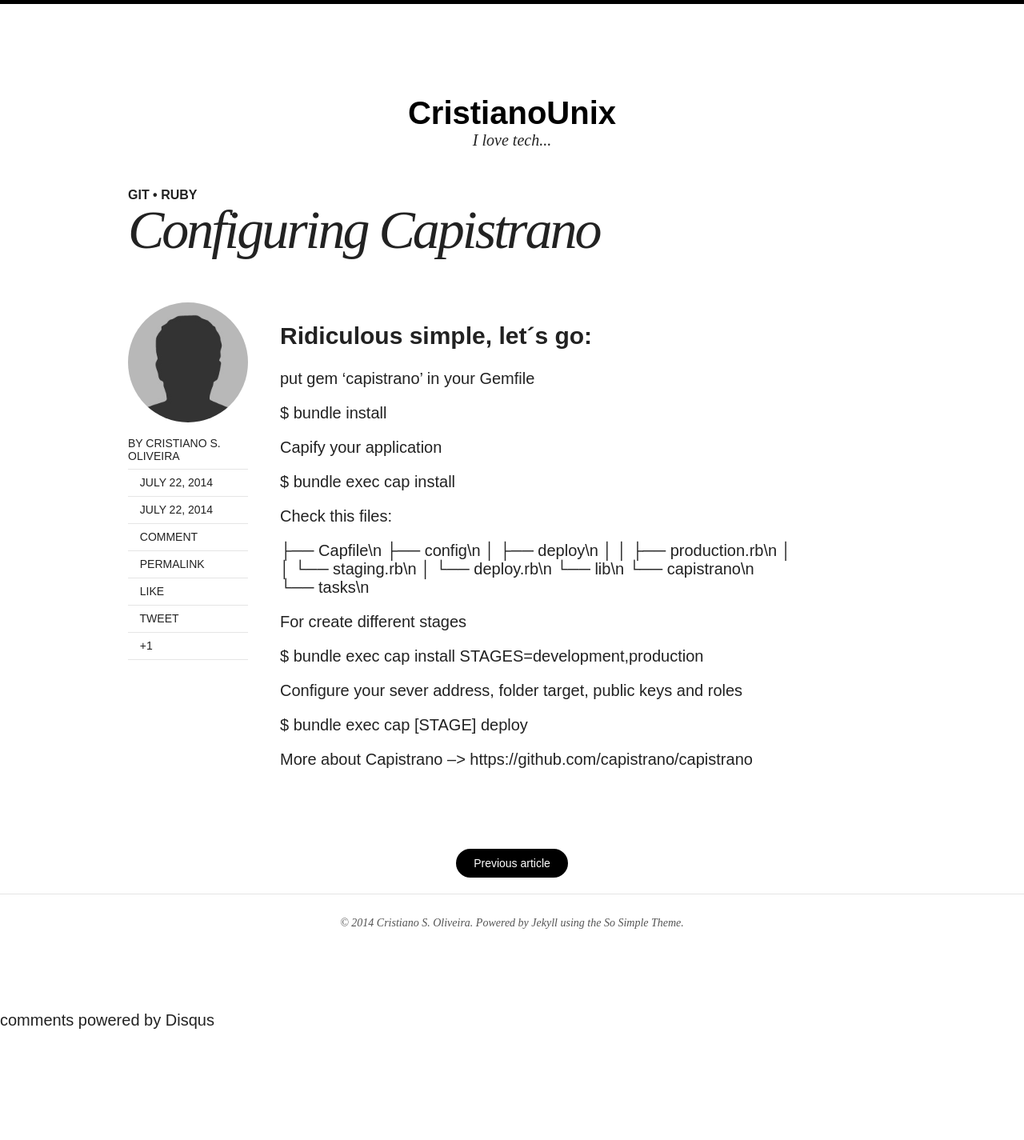
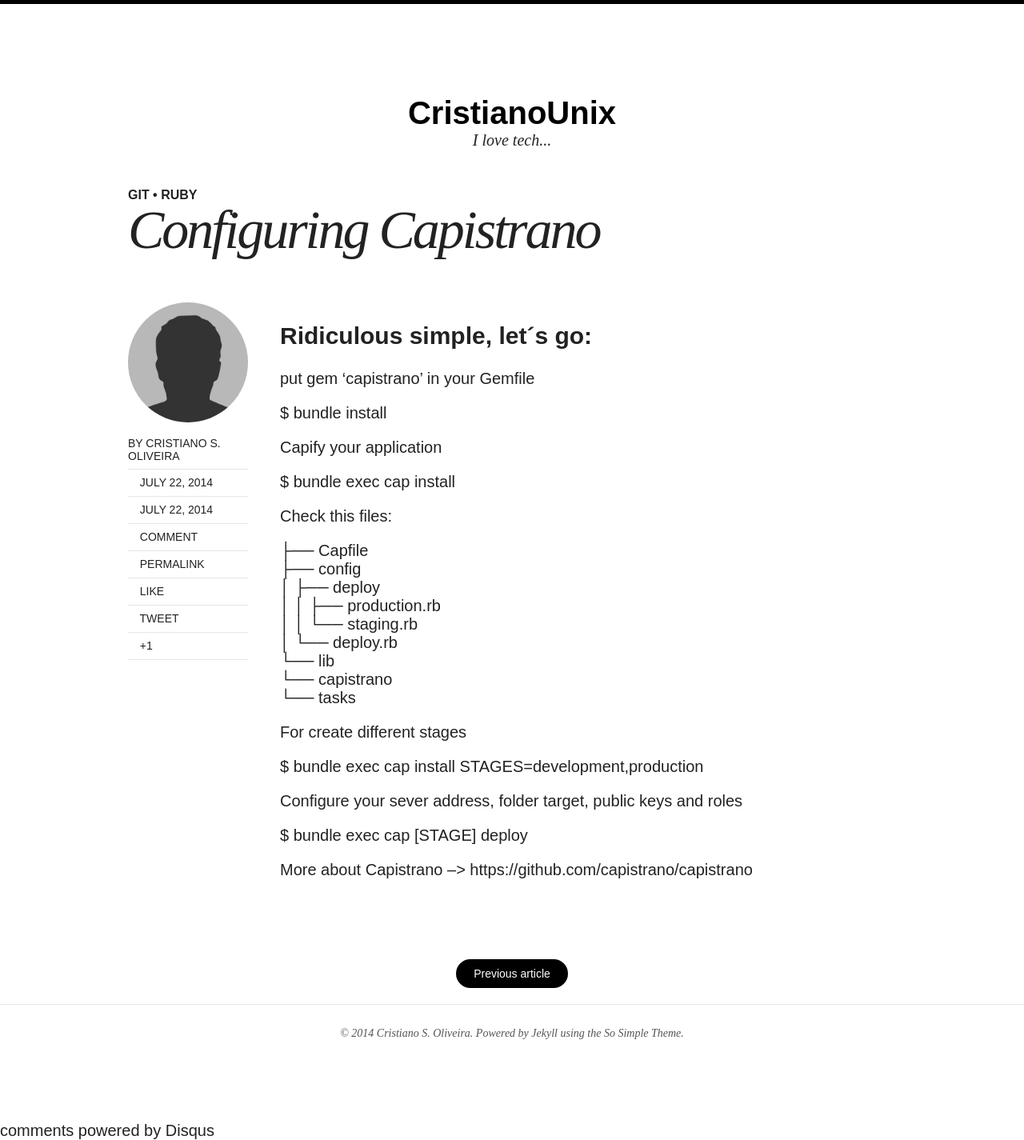
Before and after one commit to cristianounix/cristianounix, a Jekyll site: the page built from _posts/2014-07-22-configuring-capistrano.md, in a window 1280 px wide. Shown: the whole page at 80% size. Built offline with Jekyll 4.4.1, drawn with Linux system fonts in a browser that asks for light colours; nearby versions of some CDN libraries; comment, search, counter and statistics services are not loaded; before the commit the page ends 1287 px from its top, so only the background shows below that.

Commit message:
Broken lines

```diff
--- a/_posts/2014-07-22-configuring-capistrano.md
+++ b/_posts/2014-07-22-configuring-capistrano.md
@@ -21,15 +21,15 @@ share: true
 
   Check this files:
 
-  ├── Capfile\n
-  ├── config\n
-  │   ├── deploy\n
-  │   │   ├── production.rb\n
-  │   │   └── staging.rb\n
-  │   └── deploy.rb\n
-  └── lib\n
-      └── capistrano\n
-                  └── tasks\n
+  ├── Capfile<br />
+  ├── config<br />
+  │   ├── deploy<br />
+  │   │   ├── production.rb<br />
+  │   │   └── staging.rb<br />
+  │   └── deploy.rb<br />
+  └── lib<br />
+      └── capistrano<br />
+                  └── tasks<br />
 
 
   For create different stages
```
